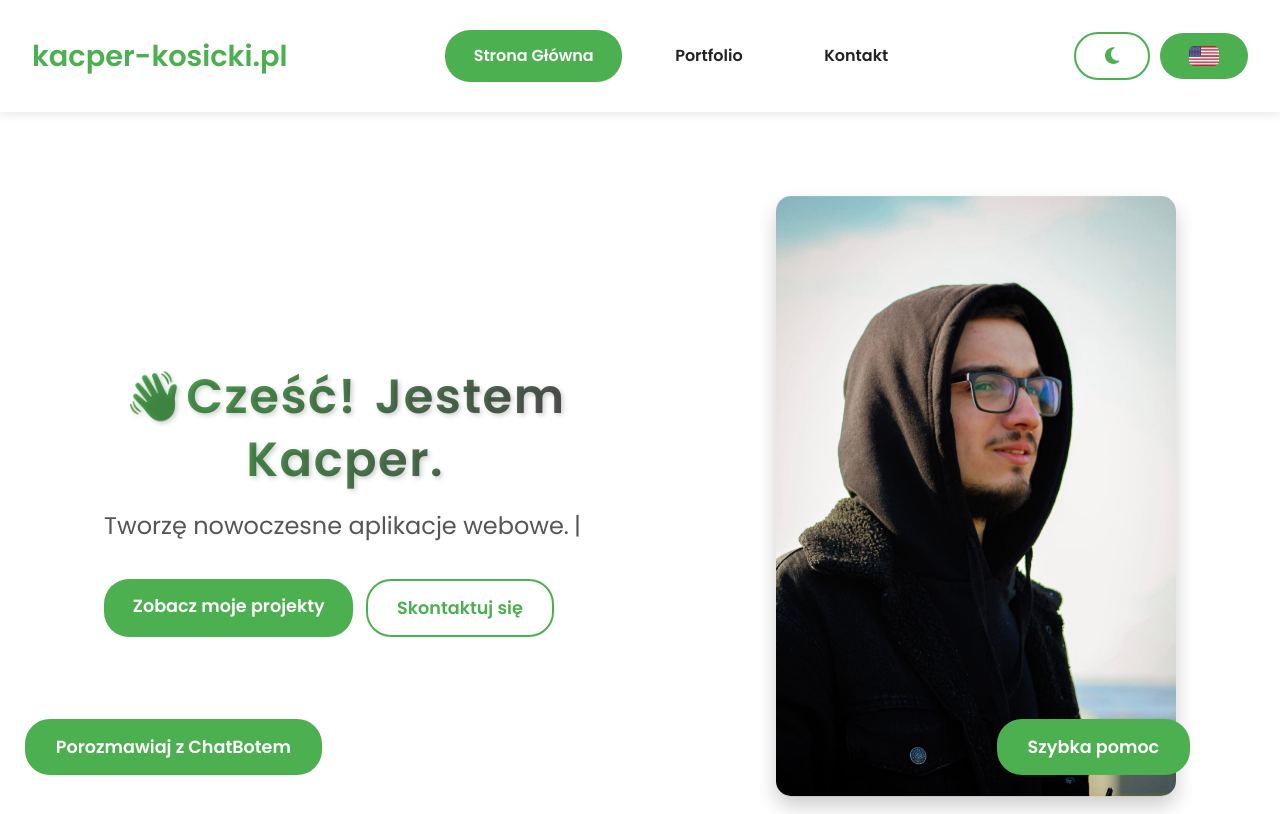
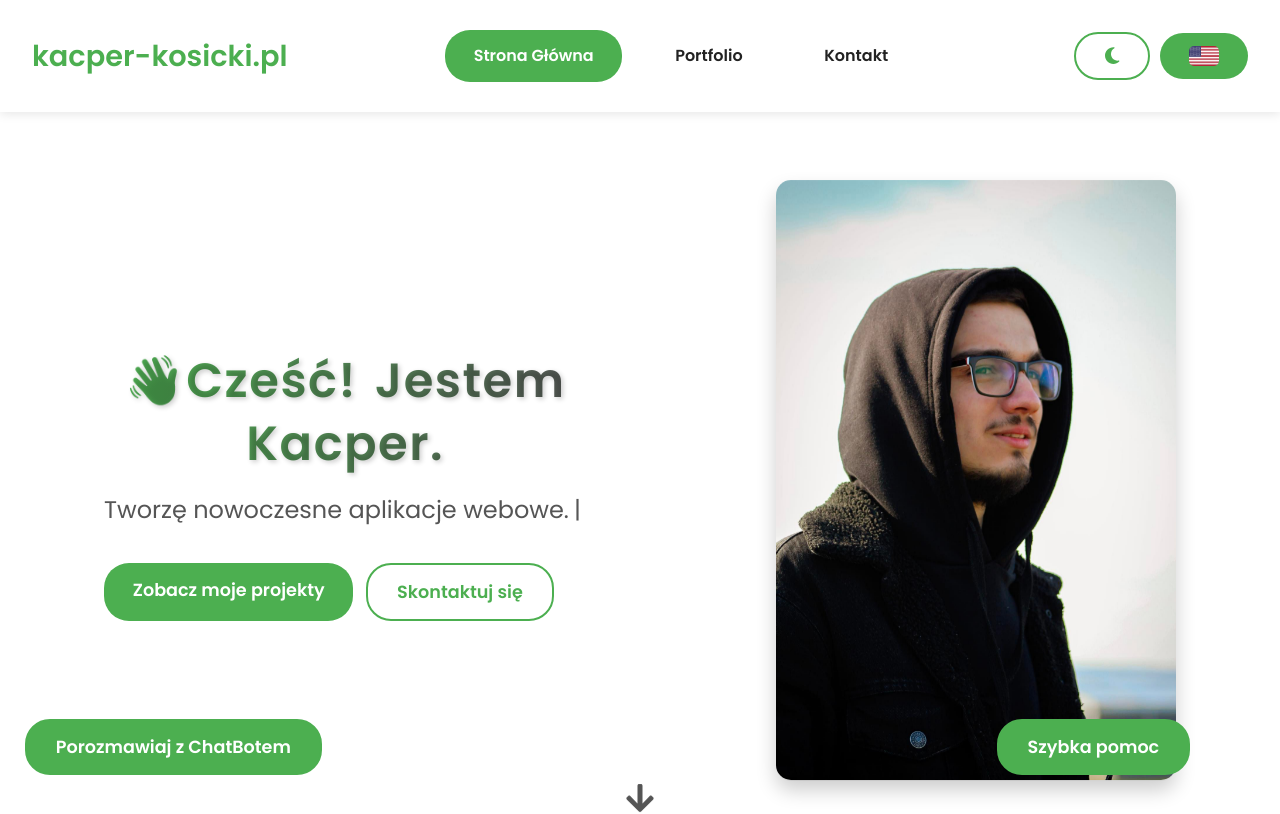
Before and after one commit to KacperKosicki/kacper-kosicki.pl, a React (Create React App) app in the folder frontend/: page / in a window 1280 px wide. Shown: the top 814 px of the page. Built offline with nearby package versions, Linux system fonts and the light colour scheme.

Commit message:
Poprawa lini pod Hero

```diff
--- a/frontend/src/components/pages/Hero/Hero.module.scss
+++ b/frontend/src/components/pages/Hero/Hero.module.scss
@@ -4,11 +4,10 @@
 .hero {
   color: var(--text-color); /* ✅ Dynamiczny kolor tekstu */
   text-align: center;
-  padding: 6rem 2rem;
+  padding: 5rem 2rem;
   display: flex;
   justify-content: center;
   align-items: center;
-  min-height: 85vh;
   position: relative;
   background: var(--hero-bg); /* ✅ Dynamiczne tło */
   transition: background 0.3s ease-in-out, color 0.3s ease-in-out;
```
